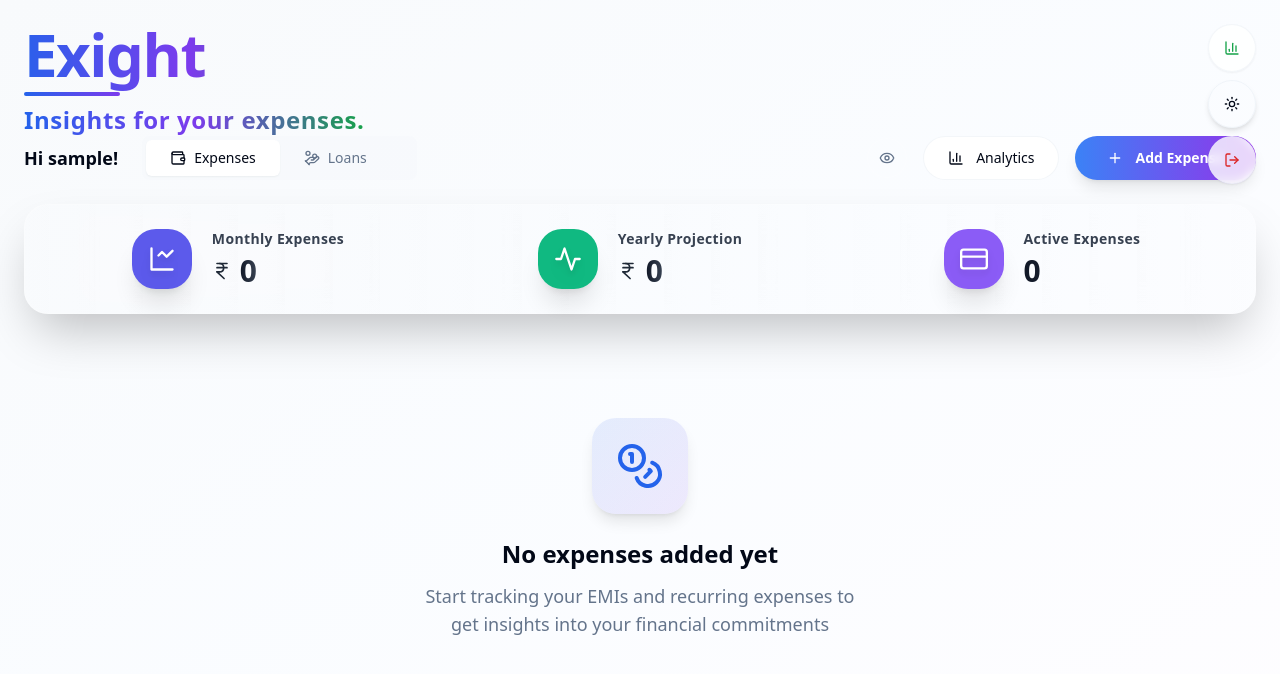
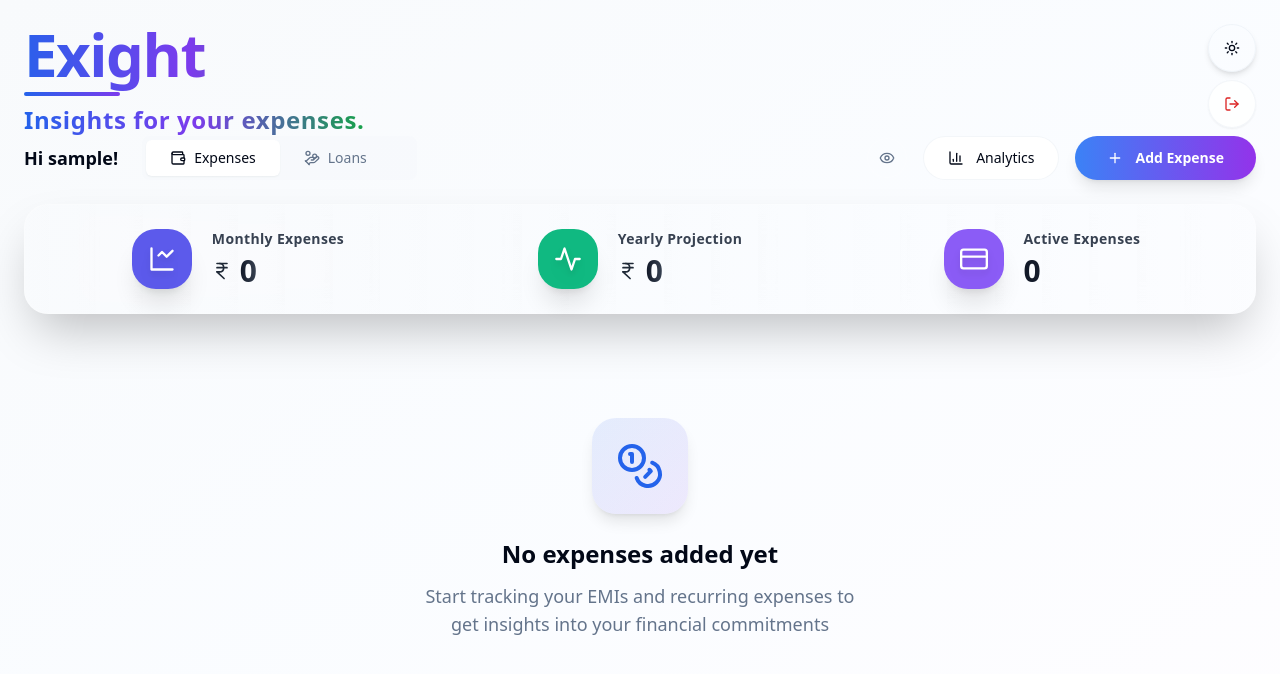
Before and after one commit to rescuedragon/exight2.0, a React (Vite) app: page / in a window 1280 px wide. Shown: the top 674 px of the page. Built offline with nearby package versions, Linux system fonts and the light colour scheme; sample sign-in values are in the browser's storage.

Commit message:
Fixed Try me button functionality and cleaned up dashboard UI - removed Add Demo Data button from dashboard and fixed logout functionality with proper authentication clearing

```diff
--- a/src/components/Login.tsx
+++ b/src/components/Login.tsx
@@ -623,17 +623,10 @@ const Login = () => {
             // Add comprehensive sample data for showcase
             addTestData();
 
-            console.log("Test data added, navigating to dashboard...");
+            console.log("Test data added, reloading to dashboard...");
 
-            // Navigate to dashboard
-            try {
-              navigate("/");
-              console.log("Navigation attempted");
-            } catch (error) {
-              console.error("Navigation error:", error);
-              // Fallback: try window.location
-              window.location.href = "/";
-            }
+            // Force page reload to trigger authentication check
+            window.location.href = "/";
           }}
           className="group px-4 py-2 text-sm font-medium text-muted-foreground/60 hover:text-transparent bg-white/20 hover:bg-white/40 dark:bg-background/20 dark:hover:bg-background/40 backdrop-blur-sm border border-white/30 dark:border-border/30 rounded-3xl transition-all duration-300 hover:scale-105 hover:shadow-lg relative overflow-hidden"
         >
--- a/src/pages/Index.tsx
+++ b/src/pages/Index.tsx
@@ -262,8 +262,13 @@ const Index = () => {
   const existingPersons = Array.from(new Set(loans.map(loan => loan.personName)));
 
   const handleLogout = () => {
+    // Clear all authentication data
     localStorage.removeItem('lastLoginDate');
-    navigate('/login');
+    localStorage.removeItem('userName');
+    localStorage.removeItem('demoMode');
+
+    // Force page reload to trigger authentication check
+    window.location.href = '/login';
   };
 
     const addDemoData = () => {
@@ -388,15 +393,7 @@ const Index = () => {
           className="fixed top-6 right-6 z-40 flex flex-col gap-2 transition-opacity duration-200 ease-out"
           style={{ opacity: scrollOpacity }}
         >
-          <Button
-            variant="ghost"
-            size="icon"
-            onClick={addDemoData}
-            className="h-12 w-12 rounded-full bg-background/80 backdrop-blur-sm border border-border/40 hover:bg-green-50 dark:hover:bg-green-900/20 text-green-600 hover:text-green-700 dark:text-green-400 dark:hover:text-green-300 transition-all duration-200 hover:scale-102 shadow-sm hover:shadow-md"
-            title="Add Demo Data"
-          >
-            <BarChart3 className="h-5 w-5" />
-          </Button>
+
           <ThemeToggle />
           <Button
             variant="ghost"
```
